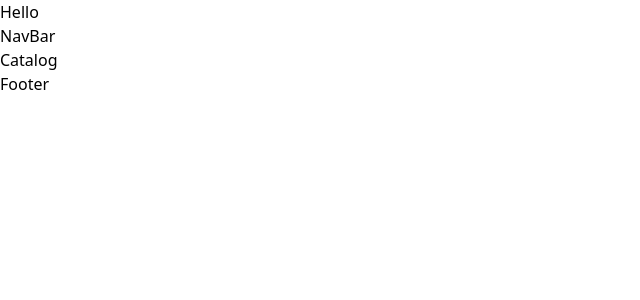
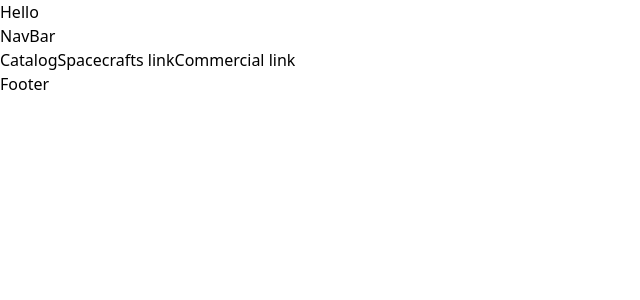
Before and after one commit to Aayushman-nvm/ISRO-Mission-Control, a React (Vite) app: page /catalog in a window 1280 px wide. Shown: the top 300 px of the page, without its empty margins (0-640 px from the left). Built offline with nearby package versions, Linux system fonts and the light colour scheme.

Commit message:
navigation setup in catalog

```diff
--- a/src/Pages/Catalog.jsx
+++ b/src/Pages/Catalog.jsx
@@ -1,10 +1,19 @@
 import React from 'react'
-import {Outlet} from 'react-router-dom'
+import { useNavigate } from 'react-router-dom'
 
 function Catalog() {
+
+  const navigate = useNavigate();
+  function handleNavigate(type) {
+    type === "spacecrafts" ? navigate("/catalog/spacecrafts") : navigate("/catalog/commercial");
+  }
+
   return (
     <div>Catalog
-      <Outlet/>
+
+        <button onClick={() => handleNavigate("spacecrafts")}>Spacecrafts link</button>
+        <button onClick={() => handleNavigate("commercial")}>Commercial link</button>
+
     </div>
   )
 }
```
